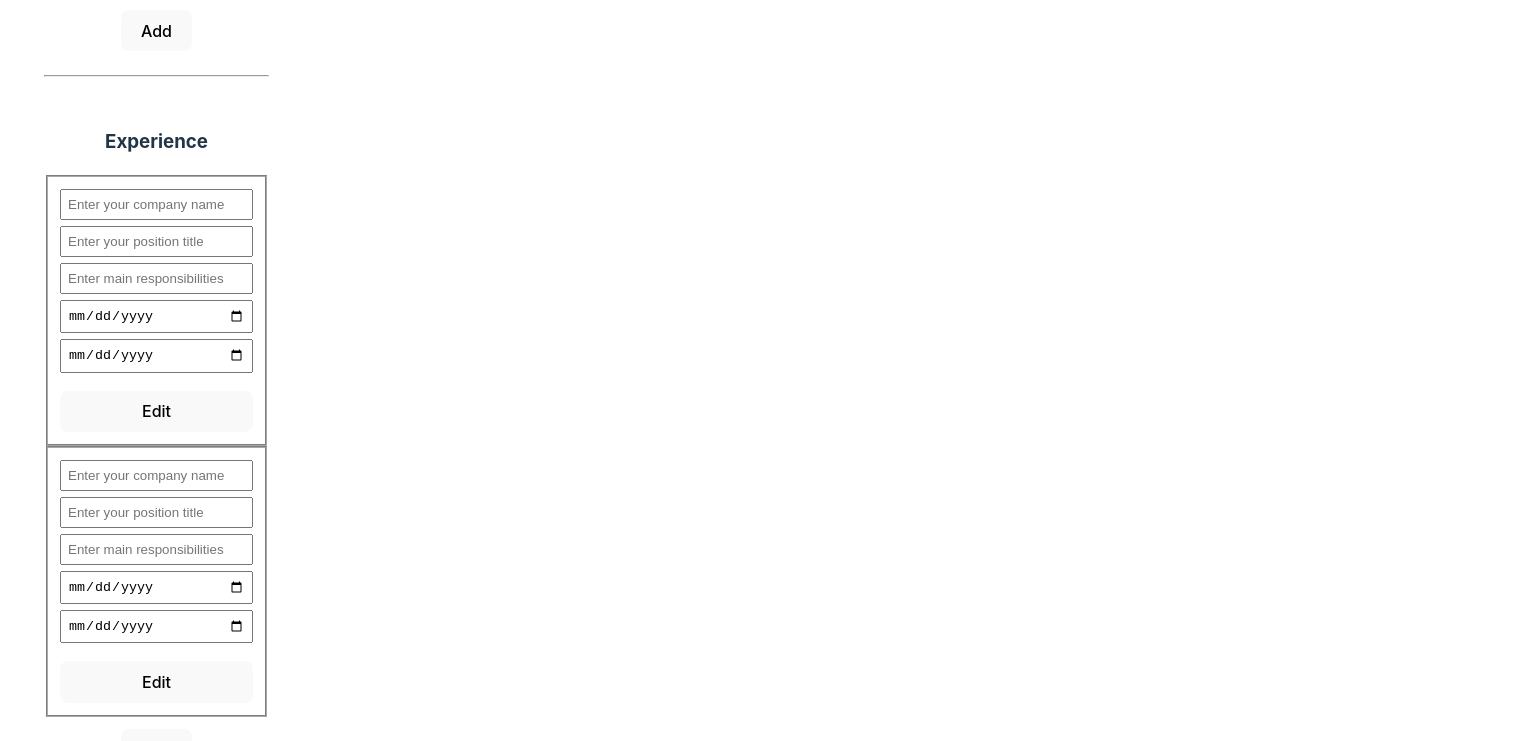
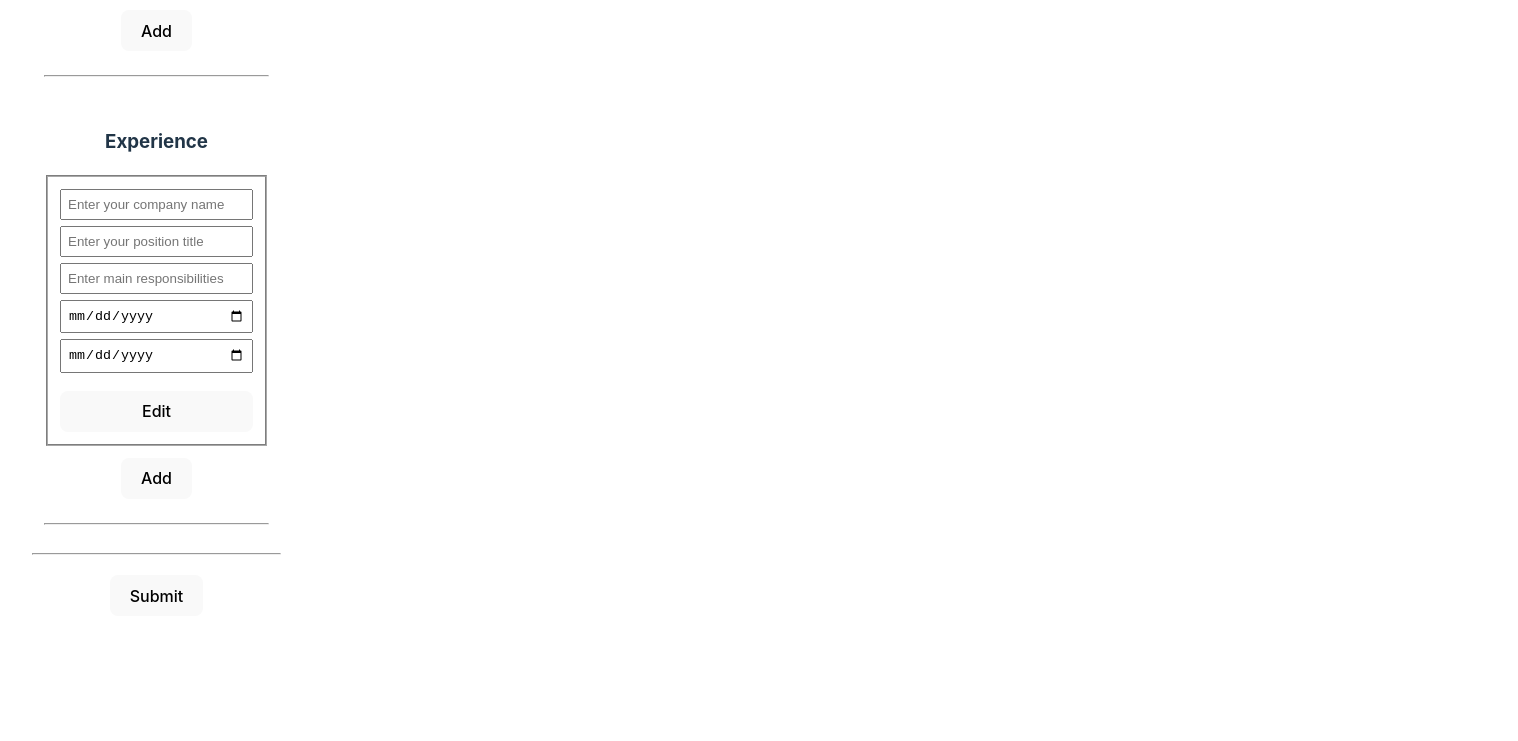
Before and after one commit to jakubkanna/cv-app, a React (Vite) app: page / in a window 1280 px wide. Shown: the part 779-1520 px from the top of the page, 1518 px wide, since content can reach past the window. After the commit the page ends 1427 px from the top, so only its background shows below. Built offline with nearby package versions, Linux system fonts and the light colour scheme.

Commit message:
handles edit

```diff
--- /dev/null
+++ b/src/components/Button.jsx
@@ -0,0 +1,7 @@
+export default function Button({ string = "click", handler, type = "button" }) {
+  return (
+    <button type={type} onClick={handler}>
+      {string}
+    </button>
+  );
+}
--- a/src/components/CV.jsx
+++ b/src/components/Display.jsx
@@ -1,6 +1,5 @@
 /* eslint-disable react/prop-types */
-import "../styles/CV.css";
-import { formTemplate } from "../template/template";
+import "../styles/Display.css";
 
 // Function to format string, e.g., "companyName2" to "Company Name"
 const formatFieldName = (fieldName) => {
@@ -15,11 +14,11 @@ const formatFieldName = (fieldName) => {
   return formattedName;
 };
 
-export default function CV({ data }) {
+export default function Display({ data, template }) {
   return (
     <div className="CurriculumVitae">
       {data.length > 0 &&
-        formTemplate.map((section, sectionIndex) => {
+        template.map((section, sectionIndex) => {
           return (
             <div key={sectionIndex}>
               <h1>{section.name}</h1>
--- a/src/components/Form.jsx
+++ b/src/components/Form.jsx
@@ -6,12 +6,12 @@
  * You’re going to make heavy use of state and props, so make sure you understood those concepts.
  */
 
+import "../styles/Form.css";
+import { mainTemplate } from "../template/template";
+import { useState } from "react";
 import Section from "./Section";
-import SubmitButton from "./buttons/SubmitButton";
-import { formTemplate } from "../template/template";
-import "../styles/Form.css";
-import CV from "./CV";
-import { useState } from "react";
+import Display from "./Display";
+import Button from "./Button";
 
 export default function Form() {
   const [formData, setFormData] = useState({});
@@ -23,6 +23,7 @@ export default function Form() {
     for (const element of event.currentTarget.elements) {
       element.id && newFormData.push({ value: element.value, id: element.id });
     }
+
     setFormData(newFormData);
   };
 
@@ -31,13 +32,20 @@ export default function Form() {
       <form onSubmit={handleSubmit}>
         <h2>Create CV</h2>
         <hr />
-        {formTemplate.map((section, index) => {
-          return <Section key={index} name={section.name} template={section} />;
+        {mainTemplate.map((section, index) => {
+          return (
+            <Section
+              key={index}
+              name={section.name}
+              template={section}
+              data={formData}
+            />
+          );
         })}
         <hr />
-        <SubmitButton />
+        <Button string="Submit" type="submit" />
       </form>
-      <CV data={formData} />
+      <Display data={formData} template={mainTemplate} />
     </>
   );
 }
--- a/src/components/Section.jsx
+++ b/src/components/Section.jsx
@@ -1,29 +1,44 @@
 /* eslint-disable react/prop-types */
+import { useState } from "react";
+import Button from "./Button";
+import InputField from "./InputField";
+import { v4 as uuid } from "uuid";
 
-import EditButton from "./buttons/EditButton";
-import AddButton from "./buttons/AddButton";
+export default function Section({ name, template, data }) {
+  const [currentTemplate, setTemplate] = useState(template);
 
-import InputField from "./InputField";
+  const handleEditButton = (e) => {
+    const fields = Array.from(e.currentTarget.parentElement.elements);
+    fields.forEach((field) => {
+      data.forEach((element) => {
+        if (element.id === field.id) field.value = element.value;
+      });
+    });
+  };
 
-export default function Section({ name, template }) {
-  const fieldSets = template.fieldSets.map((object) => {
-    const fields = object.set.map((field, index) => {
-      return <InputField key={index} field={field} />;
-    });
+  const handleAddButton = () => {
+    const set = currentTemplate.fieldSets[0].set;
+    const newTemplate = {
+      ...currentTemplate,
+      fieldSets: [...currentTemplate.fieldSets, { id: uuid(), set: [...set] }],
+    };
+    setTemplate(newTemplate);
+  };
 
-    return (
-      <fieldset key={object.id}>
-        {fields}
-        <EditButton />
-      </fieldset>
-    );
-  });
+  const renderFieldSets = currentTemplate.fieldSets.map((fieldSet) => (
+    <fieldset key={fieldSet.id}>
+      {fieldSet.set.map((field) => (
+        <InputField key={field.id} field={field} />
+      ))}
+      <Button string="Edit" handler={handleEditButton} />
+    </fieldset>
+  ));
 
   return (
-    <section>
+    <section id={name}>
       <h3>{name}</h3>
-      {fieldSets}
-      {name !== "General" && <AddButton />}
+      {renderFieldSets}
+      {name !== "General" && <Button string="Add" handler={handleAddButton} />}
       <hr style={{ marginTop: "24px" }} />
     </section>
   );
--- a/src/components/buttons/AddButton.jsx
+++ /dev/null
@@ -1,3 +0,0 @@
-export default function EditButton() {
-  return <button type="button">Add</button>;
-}
--- a/src/components/buttons/DeleteButton.jsx
+++ /dev/null
@@ -1,3 +0,0 @@
-export default function DeleteButton() {
-  return <button type="button">Delete</button>;
-}
--- a/src/components/buttons/EditButton.jsx
+++ /dev/null
@@ -1,3 +0,0 @@
-export default function EditButton() {
-  return <button type="button">Edit</button>;
-}
--- a/src/components/buttons/SubmitButton.jsx
+++ /dev/null
@@ -1,3 +0,0 @@
-export default function SubmitButton() {
-  return <button type="submit">Submit</button>;
-}
--- a/src/styles/CV.css
+++ b/src/styles/Display.css
@@ -1,5 +1,5 @@
 .CurriculumVitae {
-  background-color: rgba(255, 255, 255, 0.2);
+  background-color: rgba(255, 255, 255, 0.85);
   color: black;
   aspect-ratio: 3/4;
 }
--- a/src/template/template.js
+++ b/src/template/template.js
@@ -1,6 +1,12 @@
 import { v4 as uuid } from "uuid";
 
-const formTemplate = [
+let indexCounter = 1;
+
+function getIndex() {
+  return indexCounter++;
+}
+
+const mainTemplate = [
   {
     name: "General",
     fieldSets: [
@@ -8,24 +14,24 @@ const formTemplate = [
         id: uuid(),
         set: [
           {
-            name: "firstName",
-            id: "firstName",
+            name: `firstName${getIndex()}`,
+            id: `firstName${getIndex()}`,
             placeholder: "Enter your first name",
           },
           {
-            name: "lastName",
-            id: "lastName",
+            name: `lastName${getIndex()}`,
+            id: `lastName${getIndex()}`,
             placeholder: "Enter your last name",
           },
           {
-            name: "email",
-            id: "email",
+            name: `email${getIndex()}`,
+            id: `email${getIndex()}`,
             type: "email",
             placeholder: "Enter your email",
           },
           {
-            name: "phoneNb",
-            id: "phoneNb",
+            name: `phoneNb${getIndex()}`,
+            id: `phoneNb${getIndex()}`,
             type: "phone",
             placeholder: "Enter your phone number",
           },
@@ -41,24 +47,24 @@ const formTemplate = [
         id: uuid(),
         set: [
           {
-            name: "schoolName",
-            id: "schoolName",
+            name: `schoolName${getIndex()}`,
+            id: `schoolName${getIndex()}`,
             placeholder: "Enter your school name",
           },
           {
-            name: "studyTitle",
-            id: "studyTitle",
+            name: `studyTitle${getIndex()}`,
+            id: `studyTitle${getIndex()}`,
             placeholder: "Enter your study title",
           },
           {
-            name: "startYear",
-            id: "startYear",
+            name: `startYear${getIndex()}`,
+            id: `startYear${getIndex()}`,
             type: "number",
             placeholder: "Enter start year",
           },
           {
-            name: "endYear",
-            id: "endYear",
+            name: `endYear${getIndex()}`,
+            id: `endYear${getIndex()}`,
             type: "number",
             placeholder: "Enter end year",
           },
@@ -74,61 +80,29 @@ const formTemplate = [
         id: uuid(),
         set: [
           {
-            name: "companyName",
-            id: "companyName",
+            name: `companyName${getIndex()}`,
+            id: `companyName${getIndex()}`,
             placeholder: "Enter your company name",
           },
           {
-            name: "positionTitle",
-            id: "positionTitle",
+            name: `positionTitle${getIndex()}`,
+            id: `positionTitle${getIndex()}`,
             placeholder: "Enter your position title",
           },
           {
-            name: "responsibilities",
-            id: "responsibilities",
+            name: `responsibilities${getIndex()}`,
+            id: `responsibilities${getIndex()}`,
             placeholder: "Enter main responsibilities",
           },
           {
-            name: "startDate",
-            id: "startDate",
+            name: `startDate${getIndex()}`,
+            id: `startDate${getIndex()}`,
             type: "date",
             placeholder: "Select start date",
           },
           {
-            name: "endDate",
-            id: "endDate",
-            type: "date",
-            placeholder: "Select end date",
-          },
-        ],
-      },
-      {
-        id: uuid(),
-        set: [
-          {
-            name: "companyName2",
-            id: "companyName2",
-            placeholder: "Enter your company name",
-          },
-          {
-            name: "positionTitle2",
-            id: "positionTitle2",
-            placeholder: "Enter your position title",
-          },
-          {
-            name: "responsibilities2",
-            id: "responsibilities2",
-            placeholder: "Enter main responsibilities",
-          },
-          {
-            name: "startDate2",
-            id: "startDate2",
-            type: "date",
-            placeholder: "Select start date",
-          },
-          {
-            name: "endDate2",
-            id: "endDate2",
+            name: `endDate${getIndex()}`,
+            id: `endDate${getIndex()}`,
             type: "date",
             placeholder: "Select end date",
           },
@@ -138,4 +112,4 @@ const formTemplate = [
   },
 ];
 
-export { formTemplate };
+export { mainTemplate };
```
